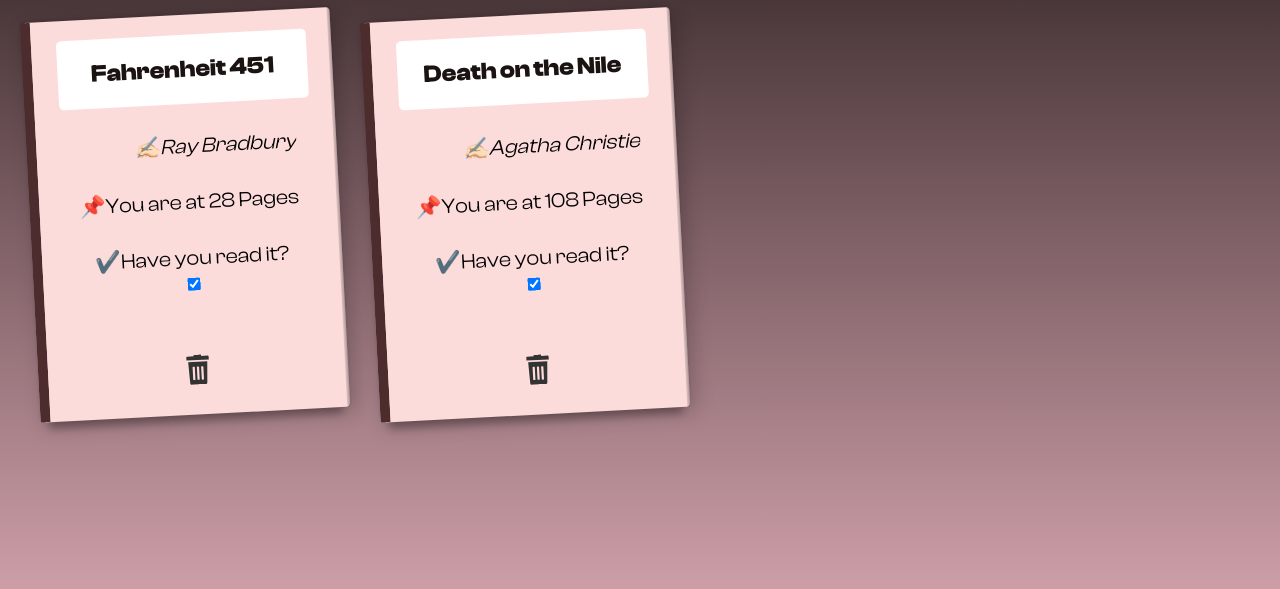
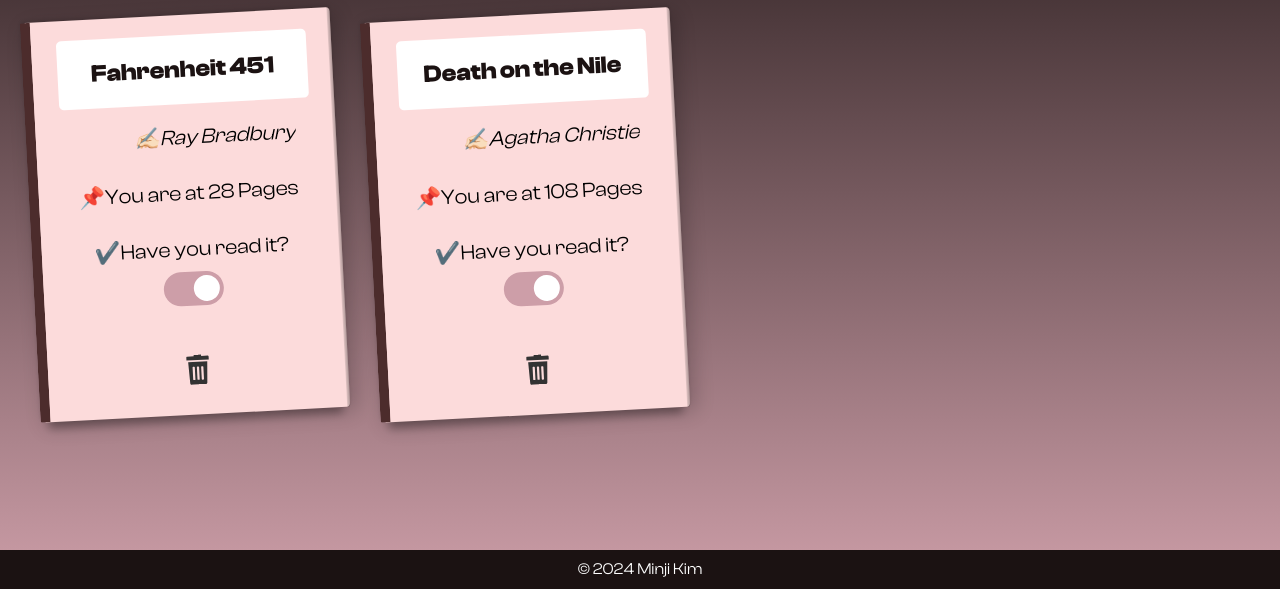
Before and after one commit to minzikimi/library, a plain HTML site: page index.html in a window 1280 px wide. Shown: the part 211-800 px from the top of the page. Drawn offline with Linux system fonts and the light colour scheme.

Commit message:
added footer

```diff
--- a/index.html
+++ b/index.html
@@ -45,6 +45,8 @@
 
 
   <div class="book-grid"></div>
-
+  <footer>
+    <p>&copy; 2024 Minji Kim</p>
+  </footer>
 </body>
 </html>
--- a/script.js
+++ b/script.js
@@ -65,6 +65,7 @@ function displayBook() {
             <p>✔️Have you read it?</p>
             <label class="switch">
               <input type="checkbox" ${book.isRead ? 'checked' : ''}>
+              <span class="slider"></span>
             </label>
           </div>
         </div>
@@ -76,6 +77,8 @@ function displayBook() {
 
     const deleteButton = bookCard.querySelector("#delete-button");
     deleteButton.addEventListener('click', () => removeBook(book.id));
+
+
   }
 }
 
@@ -98,7 +101,7 @@ function addBookToLibrary(event) {
     titleValue.trim() === "" ||
     authorValue.trim() === "" ||
     isNaN(numPagesValue) ||
-    numPagesValue < 1
+    numPagesValue < 0
   ){
     alert("Please enter valid values.");
     return;
--- a/style.css
+++ b/style.css
@@ -271,3 +271,66 @@ form button{
   display: block;
   pointer-events: all;
 }
+
+.switch {
+  position: relative;
+  display: inline-block;
+  width: 60px;
+  height: 34px;
+  margin-top: 10px;
+}
+
+.switch input {
+  opacity: 0;
+  width: 0;
+  height: 0;
+}
+
+.slider {
+  position: absolute;
+  cursor: pointer;
+  top: 0;
+  left: 0;
+  right: 0;
+  bottom: 0;
+  background-color: #ccc;
+  transition: .4s;
+  border-radius: 34px;
+}
+
+.slider:before {
+  position: absolute;
+  content: "";
+  height: 26px;
+  width: 26px;
+  left: 4px;
+  bottom: 4px;
+  background-color: white;
+  transition: .4s;
+  border-radius: 50%;
+}
+
+input:checked + .slider {
+  background-color: #cd9ea8;
+}
+
+input:checked + .slider:before {
+  transform: translateX(26px);
+}
+
+footer {
+  position: fixed;
+  left: 0;
+  bottom: 0;
+  width: 100%;
+  background-color: #1B1212;
+  color: white;
+  text-align: center;
+  padding: 10px 0;
+  font-family: clashdisplay, sans-serif;
+}
+
+footer p {
+  margin: 0;
+  font-size: 1rem;
+}
```
Also changed, not shown: 1.png (added), 2.png (added). Lines whose indentation alone changed are shown as unchanged.
